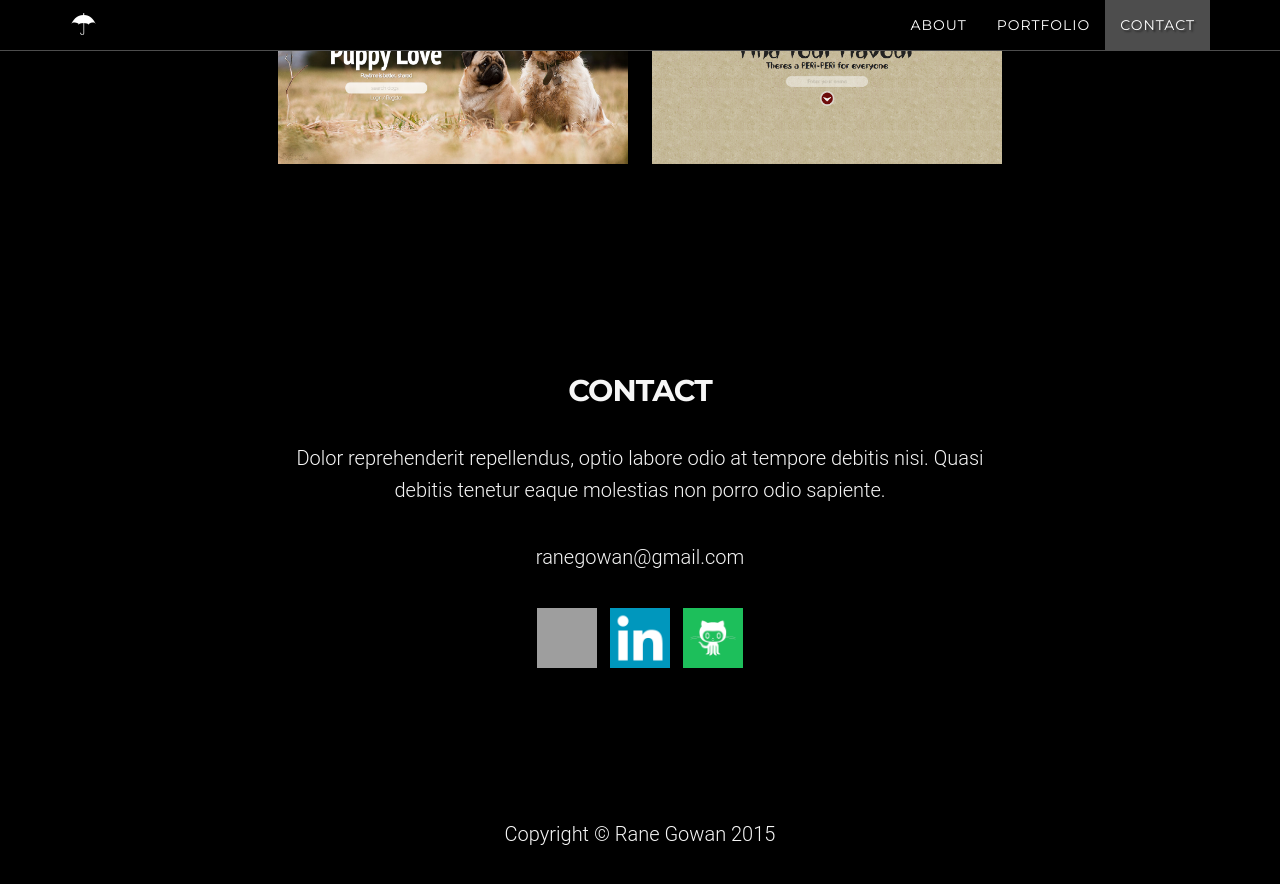
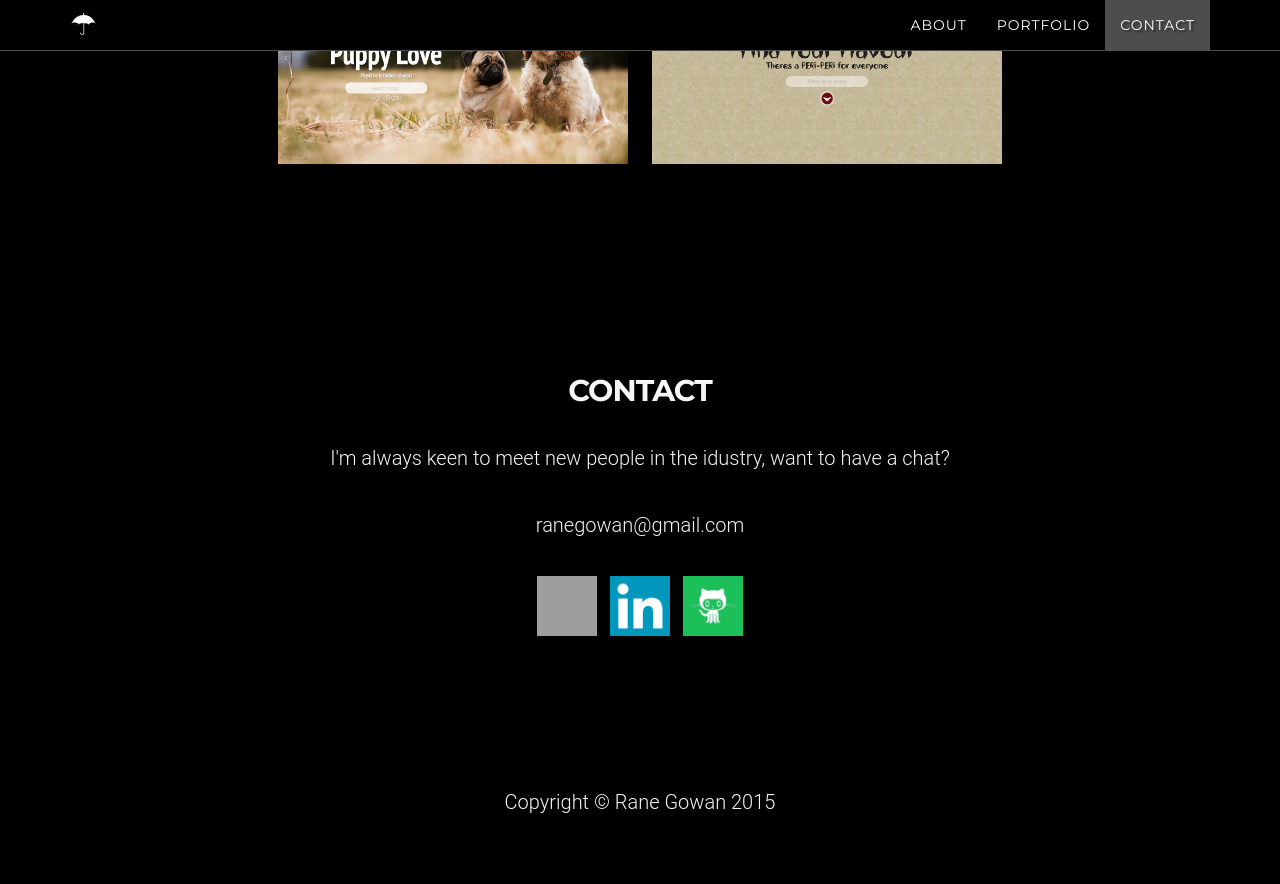
Before and after one commit to rgowan/ranegowan.com, a Jekyll site: the page built from index.html, in a window 1280 px wide and 900 px high, scrolled down 2094 px. Shown: the top 884 px of the window. Built offline with Jekyll 4.4.1, drawn with Linux system fonts in a browser that asks for light colours; grey boxes are pictures that could not be loaded.

Commit message:
added content

```diff
--- a/_includes/contact.html
+++ b/_includes/contact.html
@@ -3,7 +3,7 @@
         <div class="row">
             <div class="col-lg-8 col-lg-offset-2">
                 <h2>Contact</h2>
-                <p>Dolor reprehenderit repellendus, optio labore odio at tempore debitis nisi. Quasi debitis tenetur eaque molestias non porro odio sapiente.</p>
+                <p>I'm always keen to meet new people in the idustry, want to have a chat?</p>
                 <p class="email"><a href="mailto:{{ site.email }}">{{ site.email }}</a>
                 </p>
                 <div class="social-buttons">
```
